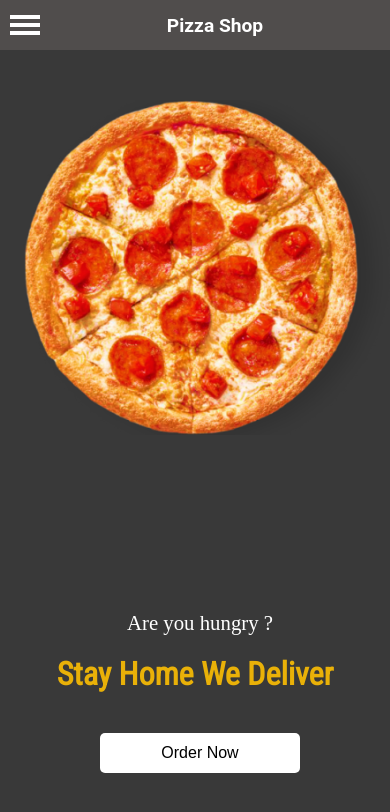
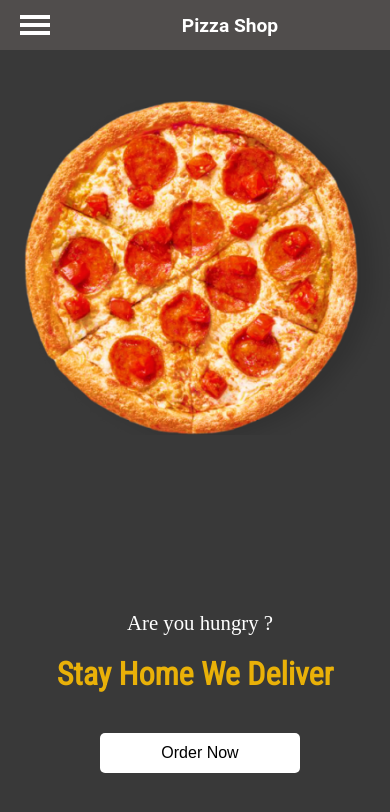
Before and after one commit to alinosratipour/pizza_project, a React (Vite) app in the folder front-end/: page / in a window 390 px wide. Shown: the top 812 px of the page. Built offline with nearby package versions, Linux system fonts and the light colour scheme; no server answers.

Commit message:
fixed hamburger menu position

```diff
--- a/front-end/src/components/UI-Liberary/HamburgerMenu/HamburgerMenu.scss
+++ b/front-end/src/components/UI-Liberary/HamburgerMenu/HamburgerMenu.scss
@@ -5,8 +5,8 @@
   align-items: center;
   justify-content: center;
   cursor: pointer;
-  position: fixed; // Ensure the hamburger menu is fixed
-  top: 10px;
+  position: relative; // Ensure the hamburger menu is fixed
+  top: 0px;
   left: 10px;
   z-index: 1000; // Ensure it is above the sliding menu
 
```
